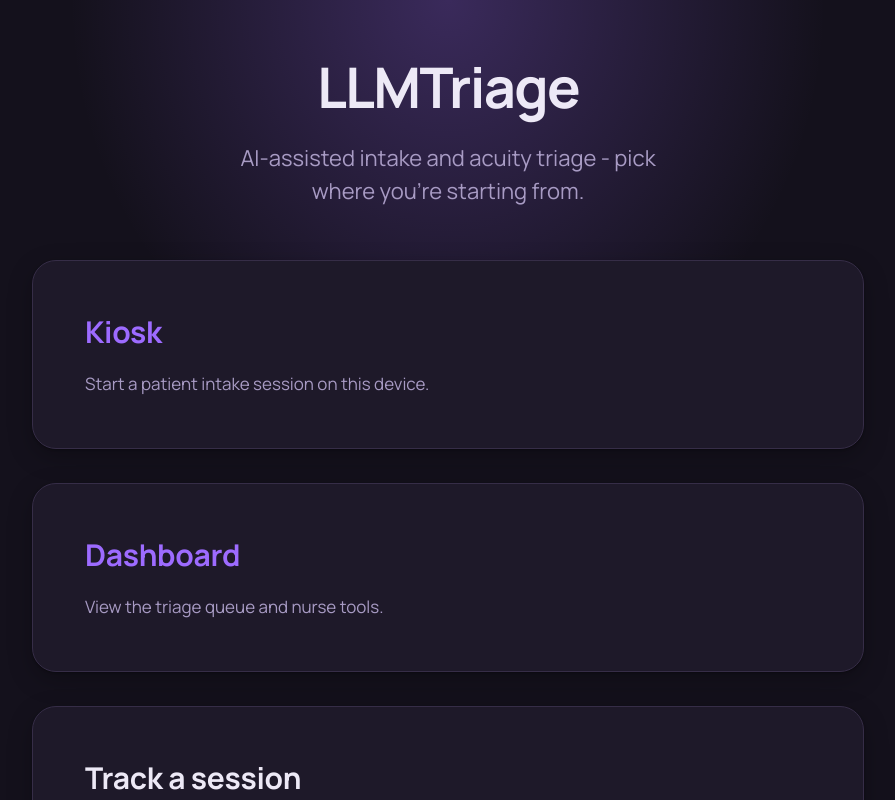
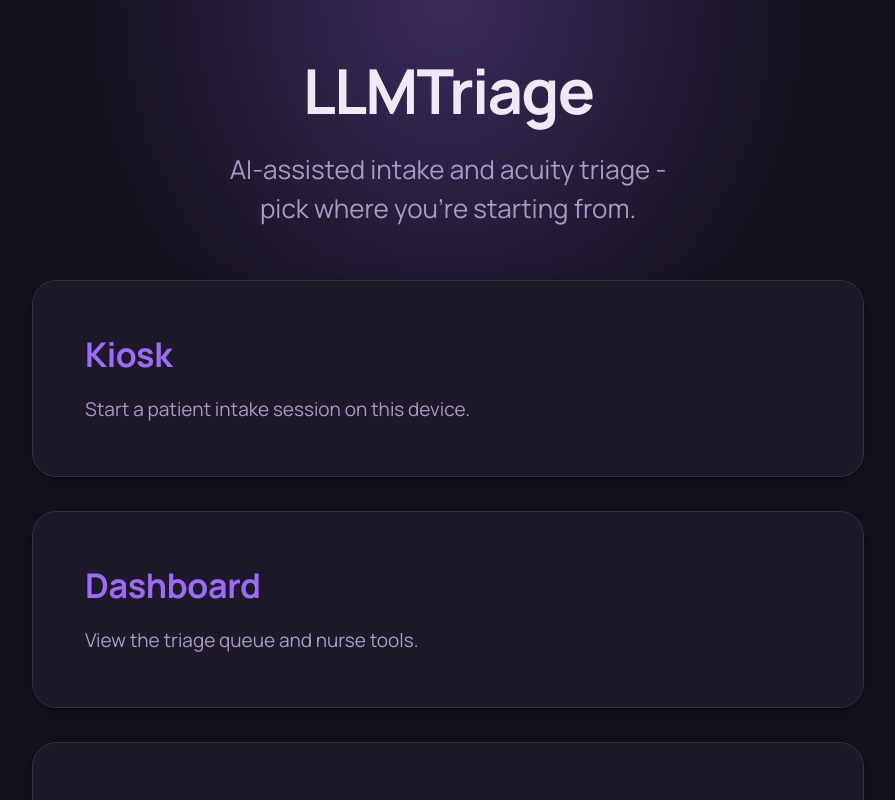
Before and after one commit to Rezivann/HMH-Triage-Aide, a React (Vite) app in the folder front-end/: page / in a window 1280 px wide. Shown: the top 800 px of the page, without its empty margins (192-1087 px from the left). Built offline with nearby package versions, Linux system fonts and the light colour scheme.

Commit message:
More UI Updates

```diff
--- a/front-end/src/modes/kiosk/KioskApp.jsx
+++ b/front-end/src/modes/kiosk/KioskApp.jsx
@@ -34,11 +34,17 @@ export default function KioskApp() {
   // press "Submit", and even for typed intake there's nothing left to
   // confirm once the LLM itself has already said it's ready to proceed.
   // Guarded by the ref (not just intakeStatus) so a re-render never fires
-  // this a second time for the same conversation.
+  // this a second time for the same conversation. Waits 5s before actually
+  // leaving the conversation screen - without it, the assistant's final
+  // message appears and the screen moves on to the QR/all-set page in the
+  // same instant, too fast to actually read what it said.
   useEffect(() => {
     if (intakeStatus === 'ready_no_photo' && !autoSubmittedRef.current) {
       autoSubmittedRef.current = true;
-      handleSubmitWithoutPhoto();
+      const timer = setTimeout(() => {
+        handleSubmitWithoutPhoto();
+      }, 5000);
+      return () => clearTimeout(timer);
     }
   }, [intakeStatus]);
 
--- a/front-end/src/modes/kiosk/components/EndScreen.jsx
+++ b/front-end/src/modes/kiosk/components/EndScreen.jsx
@@ -37,7 +37,17 @@ export default function EndScreen({ sessionId, trackUrl }) {
             initial={{ opacity: 0, scale: 0.9 }}
             animate={{ opacity: 1, scale: 1 }}
             transition={{ duration: 0.4, delay: 0.2, ease: [0.16, 1, 0.3, 1] }}
-            style={{ background: '#fff', padding: 20, borderRadius: 'var(--radius-md)', display: 'inline-block' }}
+            style={{
+              background: '#fff',
+              padding: 20,
+              borderRadius: 'var(--radius-md)',
+              display: 'inline-block',
+              // Bigger than .card's own between-children margin (space-3) -
+              // adjoining block margins collapse to the larger value, so
+              // this is what actually widens the gap below the QR code
+              // specifically, not just duplicating the existing spacing.
+              marginBottom: 'var(--space-5)',
+            }}
           >
             <QRCodeSVG value={trackUrl} size={220} />
           </motion.div>
--- a/front-end/src/modes/track/components/StatusBand.jsx
+++ b/front-end/src/modes/track/components/StatusBand.jsx
@@ -7,10 +7,10 @@ const COPY = {
   with_nurse: 'A nurse is with you now.',
 };
 
-const PILL_VARIANT = {
-  waiting: 'status-pill--neutral',
-  next: 'status-pill--accent',
-  with_nurse: 'status-pill--success',
+const BANNER_VARIANT = {
+  waiting: 'status-banner--neutral',
+  next: 'status-banner--accent',
+  with_nurse: 'status-banner--success',
 };
 
 // Shows this patient's own queue position - never a score, findings, or any
@@ -29,8 +29,7 @@ export default function StatusBand({ status, position }) {
       <AnimatePresence mode="wait">
         <motion.p
           key={status}
-          className={`status-pill ${PILL_VARIANT[status] ?? 'status-pill--neutral'}`}
-          style={{ fontSize: '1.1rem' }}
+          className={`status-banner ${BANNER_VARIANT[status] ?? 'status-banner--neutral'}`}
           initial={{ opacity: 0, y: 8 }}
           animate={{ opacity: 1, y: 0 }}
           exit={{ opacity: 0, y: -8 }}
--- a/front-end/src/shared/styles/theme.css
+++ b/front-end/src/shared/styles/theme.css
@@ -47,13 +47,13 @@
   --font-ui: 'Manrope', -apple-system, BlinkMacSystemFont, 'Segoe UI', sans-serif;
   --font-mono: 'JetBrains Mono', ui-monospace, 'SF Mono', Consolas, monospace;
 
-  --text-xs: 0.8rem;
-  --text-sm: 0.9375rem;
-  --text-base: 1.0625rem;
-  --text-lg: 1.375rem;
-  --text-xl: 1.875rem;
-  --text-2xl: 2.5rem;
-  --text-3xl: 3.5rem;
+  --text-xs: 0.875rem;
+  --text-sm: 1.0625rem;
+  --text-base: 1.1875rem;
+  --text-lg: 1.625rem;
+  --text-xl: 2.125rem;
+  --text-2xl: 2.875rem;
+  --text-3xl: 3.875rem;
 
   --space-1: 0.25rem;
   --space-2: 0.75rem;
@@ -396,6 +396,38 @@ video {
   border-color: var(--color-success);
 }
 
+/* Same color semantics as .status-pill, but a full-width wrapping block
+   instead of a rounded-pill badge - for sentence-length status text (e.g.
+   TrackApp's StatusBand) where a pill's inline-flex/999px-radius shape,
+   built for short one-word labels, would overflow its card instead of
+   wrapping. */
+.status-banner {
+  display: block;
+  font-size: var(--text-lg);
+  font-weight: 700;
+  padding: var(--space-3) var(--space-4);
+  border-radius: var(--radius-sm);
+  border: 1px solid transparent;
+}
+
+.status-banner--neutral {
+  background: var(--color-surface-2);
+  color: var(--color-text-muted);
+  border-color: var(--color-border-strong);
+}
+
+.status-banner--accent {
+  background: var(--color-accent-soft);
+  color: var(--color-accent-hover);
+  border-color: var(--color-accent);
+}
+
+.status-banner--success {
+  background: var(--color-success-soft);
+  color: var(--color-success);
+  border-color: var(--color-success);
+}
+
 .badge {
   display: inline-flex;
   align-items: center;
```
